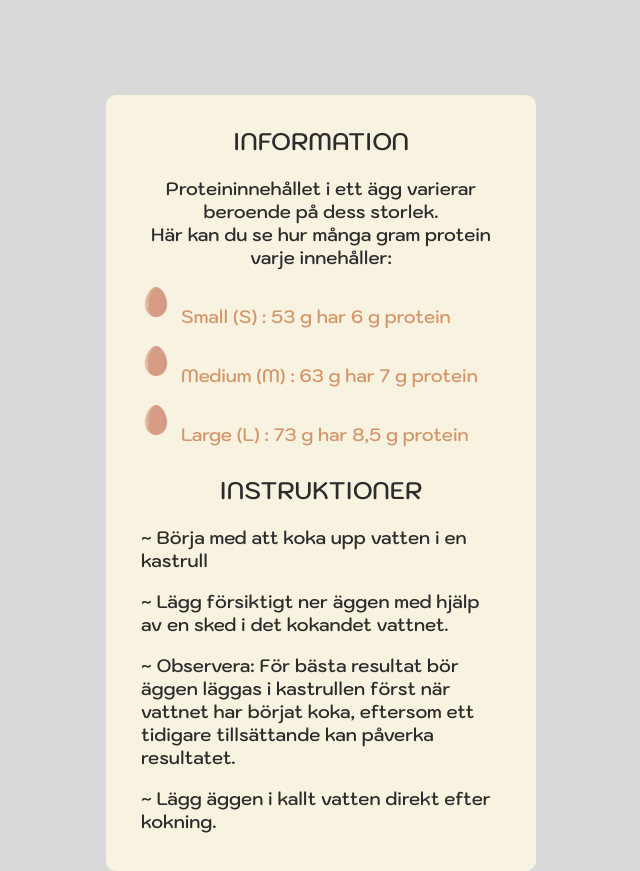
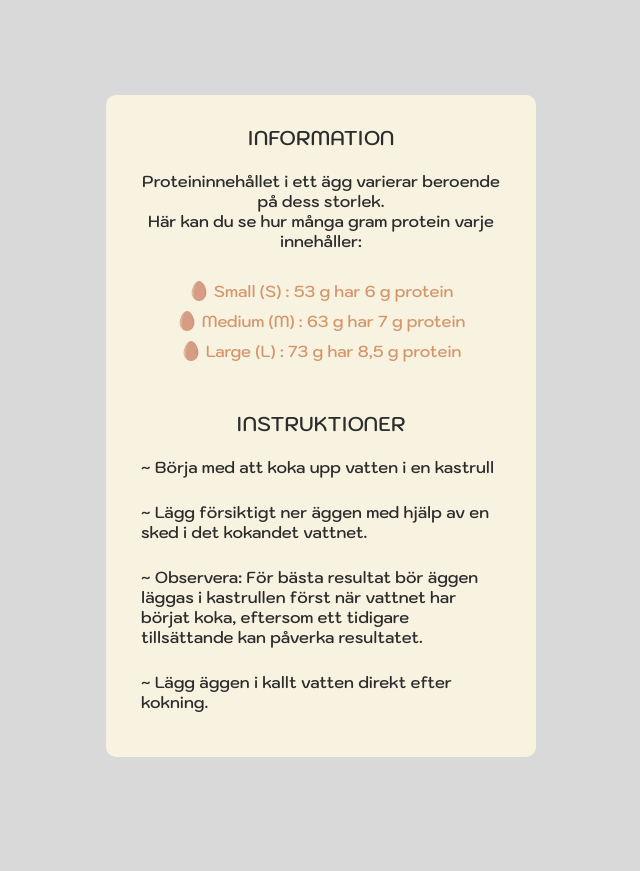
Before and after one commit to KatesPortfolio/eggtimer, a plain HTML site: page index.html in a window 1280 px wide. Shown: the part 3120-3991 px from the top of the page, without its empty margins (319-959 px from the left). After the commit the page ends 3877 px from the top, so only its background shows below. Drawn offline with Linux system fonts and the light colour scheme; a web font is replaced by a local one.

Commit message:
changes on information page, adding 2 divs

```diff
--- a/index.html
+++ b/index.html
@@ -98,6 +98,7 @@
         <p id="enjoy-text">Servera direkt och njut av smaken!</p>
       </div>
       <div class="information-section">
+        <div class="information-wrapper">
             <h3 class="title-information">INFORMATION</h3>
             <p class="information-text">
                 Proteininnehållet i ett ägg varierar beroende på dess storlek. <br />
@@ -117,6 +118,8 @@
                     <p class="egg-text">Large (L) : 73 g har 8,5 g protein</p>
                 </div>
             </div>
+        </div>
+        <div class="instructions-wrapper">
             <h3 class="title-information">INSTRUKTIONER</h3>
             <p class="instructions">
                 ~ Börja med att koka upp vatten i en kastrull
@@ -134,6 +137,7 @@
                 ~ Lägg äggen i kallt vatten direkt efter kokning.
             </p>
         </div>
+      </div>
     </main>
   </body>
 </html>
--- a/style.css
+++ b/style.css
@@ -35,7 +35,7 @@ body {
   justify-content: center;
   margin: 0;
   background-color: var(--background-color);
-  /* overflow-y: hidden ; */
+  /* overflow-y: hidden; */
 }
 
 main {
@@ -83,8 +83,6 @@ h1 {
   height: 30px;
 }
 
-/*---------------WELCOME-SPLASH-------------------*/
-
 .welcome-splash {
   display: flex;
   justify-content: center;
@@ -117,7 +115,6 @@ h1 {
   width: 130px;
 }
 
-/*-----------------EGG-SELECTION-SECTION--------------------------*/
 .egg-selection-section {
   display: flex;
   flex-direction: column;
@@ -130,11 +127,10 @@ h1 {
   align-items: flex-end;
 }
 
-/* New shared styles for egg buttons */
 .egg-button {
   background-image: url(./assets/image/egg.png);
-  background-color: transparent; /* Remove default button background color */
-  border: none; /* Remove default button border */
+  background-color: transparent;
+  border: none;
   background-size: contain;
   background-repeat: no-repeat;
   background-position: center;
@@ -208,7 +204,7 @@ h1 {
 }
 
 #S-size {
-  font-size: 18px; /* justera efter smak */
+  font-size: 18px;
 }
 
 #M-size {
@@ -227,18 +223,16 @@ h1 {
   display: none;
 }
 
-/* Uppdaterade stilar för linjering och konsekvent storlek */
 .s-section,
 .m-section,
 .l-section {
   display: flex;
   align-items: center;
   justify-content: center;
-  gap: 10px; /* Sätter ett konsekvent 10px mellanrum mellan alla element i sektionen */
+  gap: 10px;
   margin-bottom: 10px;
 }
 
-/* Lägg till box-sizing för att säkerställa att bredden inkluderar border/padding */
 .number-input,
 .delete-button {
   box-sizing: border-box;
@@ -247,7 +241,7 @@ h1 {
 .number-input {
   width: 140px;
   height: 50px;
-  margin-top: 0; /* Ta bort onödig marginal */
+  margin-top: 0;
   border: 3px solid var(--addbutton-color);
   border-radius: 5px;
   font-family: inter;
@@ -273,13 +267,9 @@ h1 {
   font-family: kodchasan-bold;
   font-size: 24px;
   margin: 0;
-
-  /* NYTT: Sätt en fast bredd för S, M, L för att allt ska linjera perfekt oavsett teckenbredd */
   width: 35px;
-  text-align: right; /* Valfritt: Linjera texten till höger för att jämna ut avståndet till inputfältet */
+  text-align: right;
 }
-
-/*------------timer-section-------------*/
 
 .timer-section {
   margin-top: 50px;
@@ -353,8 +343,6 @@ h1 {
   height: 60px;
 }
 
-/*---------------------finished-popup------------------*/
-
 .finished-popup {
   display: flex;
   flex-direction: column;
@@ -402,42 +390,37 @@ h1 {
   filter: drop-shadow(0 8px 10px rgba(0, 0, 0, 0.3));
 }
 
-/*--------------PRICE-SECTION-------------------*/
-#price-image{
+#price-image {
   width: 300px;
   margin-left: 80px;
   margin-top: 100px;
   margin-bottom: 100px;
 
-    /* ANVÄNDER: pop-and-fade (försvinner efter pop) */
   animation: pop-and-fade 1.5s ease-out forwards;
 }
-/*------------FINISHED SECTION---------------------*/
 
-#final-image{
+#final-image {
   width: 400px;
   border-radius: 50%;
   margin-left: 20px;
   border: 2px solid white;
-    /* ÄNDRAT TILL: pop-and-stay (stannar efter pop) */
   animation: pop-and-stay 1.5s ease-out forwards;
 }
-#good-job-text{
+#good-job-text {
   margin-top: 40px;
   font-size: 32px;
 }
 
-#enjoy-text{
+#enjoy-text {
   font-size: 28px;
   margin-bottom: 50px;
 }
-#good-job-text, #enjoy-text{
+#good-job-text,
+#enjoy-text {
   color: var(--instructions-textcolor);
   font-family: kodchasan-semibold;
   text-align: center;
 }
-
-/*---------------INFORMATION-SECTION---------------------*/
 
 .information-section {
   margin-top: 100px;
@@ -453,52 +436,65 @@ h1 {
   opacity: 0.8;
 }
 
-.information-egg-section, .information-text{
+.instructions-wrapper {
+  margin-top: 20px;
+  padding-top: 10px;
+}
+
+.information-wrapper .information-egg-section,
+.information-wrapper .information-text,
+.instructions-wrapper .instructions {
+  margin-bottom: 25px;
   padding-left: 15px;
   padding-right: 15px;
 }
+
+.information-egg-section,
+.information-text {
+  padding-left: 0;
+  padding-right: 0;
+}
+
 .title-information {
   margin: 10px;
   font-family: kodchasan-semibold;
   text-align: center;
-  font-size: 24px;
+  font-size: 20px;
   margin-bottom: 20px;
 }
 
 .information-text {
   font-family: kodchasan-semibold;
   text-align: center;
-  font-size: 18px;
-
+  font-size: 16px;
 }
 
 .egg-information {
   display: flex;
-  gap: 10px;
-
+  justify-content: center;
+  align-items: center;
 }
 
 .egg-info-image {
-  width: 30px;
-  height: 30px;
+  width: 20px;
+  height: 20px;
+  margin-right: 5px;
 }
 
 .egg-text {
   font-family: kodchasan-semibold;
-  text-align: center;
-  font-size: 18px;
+  font-size: 16px;
   color: var(--instructions-textcolor);
+  margin-top: 5px;
+  margin-bottom: 5px;
 }
 
 .instructions {
   font-family: kodchasan-semibold;
   text-align: left;
-  font-size: 18px;
-  padding-left: 15px;
-  padding-right: 15px;
+  font-size: 16px;
 }
 
-/* Keyframes för pop-up och FADE-OUT */
 @keyframes pop-and-fade {
   0% {
     transform: scale(0.1);
@@ -518,22 +514,21 @@ h1 {
   }
   100% {
     transform: scale(1);
-    opacity: 0; /* Tonar bort */
+    opacity: 0;
   }
 }
 
-/* NYTT: Keyframes för pop-up och STANNAR */
 @keyframes pop-and-stay {
   0% {
-    transform: scale(0.1); /* Börja 10% av sin storlek */
-    opacity: 0; /* Osynlig */
+    transform: scale(0.1);
+    opacity: 0;
   }
   30% {
-    transform: scale(1.1); /* Poppa ut lite större än normalt */
-    opacity: 1; /* Helt synlig */
+    transform: scale(1.1);
+    opacity: 1;
   }
   100% {
-    transform: scale(1); /* Sätts till normal storlek */
-    opacity: 1; /* Stannar synlig */
+    transform: scale(1);
+    opacity: 1;
   }
 }
```
Lines whose indentation alone changed are shown as unchanged.
